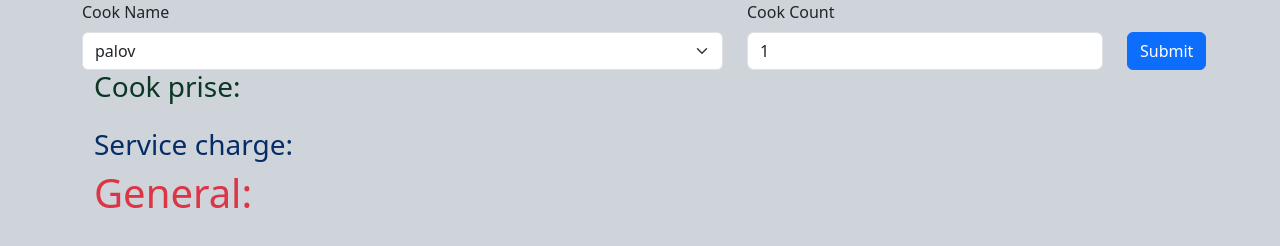
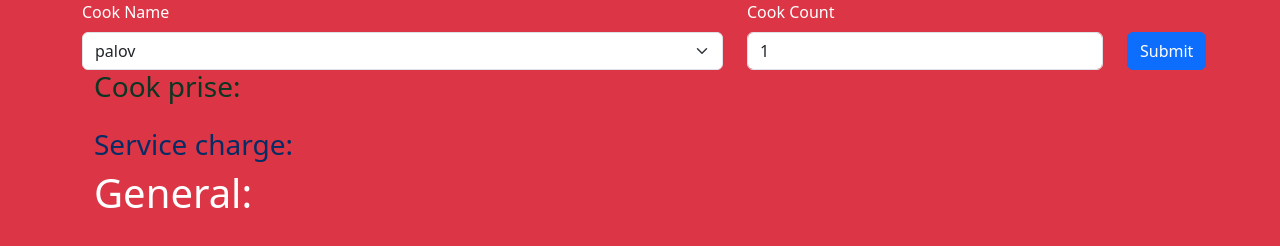
Before and after one commit to shohjakhon/cook, a plain HTML site: page index.html in a window 1280 px wide. Drawn offline with nearby package versions, Linux system fonts and the light colour scheme.

Commit message:
text color change

```diff
--- a/index.html
+++ b/index.html
@@ -12,7 +12,7 @@
     <link rel="stylesheet" href="./css/style.css" />
     <title>Cook menu</title>
   </head>
-  <body class="bg-dark-subtle">
+  <body class="bg-danger text-white">
     <div class="container">
       <div class="row align-items-end">
         <div class="cook-name col-7">
@@ -30,14 +30,14 @@
       </div>
       <div class="container">
         <div class="cook-prise">
-            <h3 class="text-success-emphasis" id="cook-price">Cook prise: <span></span></h3>
+            <h3 class="text-success-emphasis " id="cook-price">Cook prise: <span></span></h3>
             <table class="table table-borderless" >
                 <tbody id="tableBody">
                 </tbody>
             </table>
         </div>
         <h3 class="text-primary-emphasis" id="service">Service charge: <span></span></h3>
-        <h1 class="text-danger" id="general">General: <span></span></h1>
+        <h1 class="text-white" id="general">General: <span></span></h1>
       </div>
     </div>
 
```
